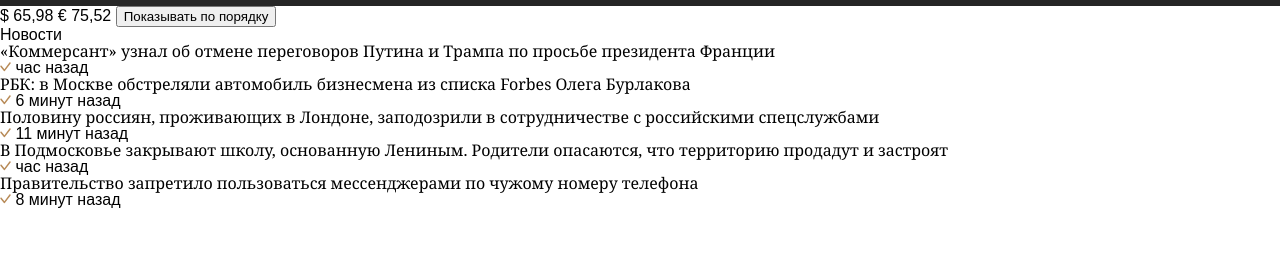
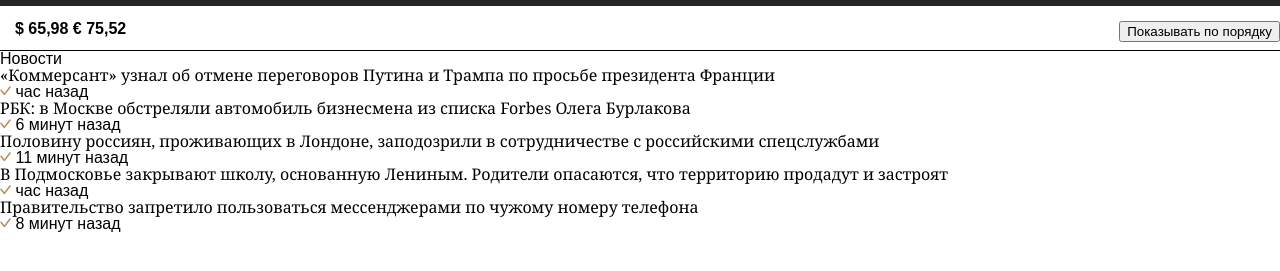
Before and after one commit to antonina-vetlugaeva/3OTR-Meduza, a plain HTML site: page index.html in a window 1280 px wide. Shown: the part 39-310 px from the top of the page. Drawn offline with Linux system fonts and the light colour scheme.

Commit message:
Добавили стили для панели

```diff
--- a/styles/style.css
+++ b/styles/style.css
@@ -1,6 +1,8 @@
 @import "reset.css";
 
 * {
+  box-sizing: border-box;
+
   -webkit-font-smoothing: antialiased;
   -moz-osx-font-smoothing: grayscale;
 }
@@ -48,3 +50,20 @@
 body > header li {
   padding-right: 15px;
 }
+
+.panel {
+  position: relative;
+
+  height: 45px;
+  padding: 15px;
+
+  border-bottom: 1px solid;
+  background-color: #fff;
+
+  font-weight: bold;
+}
+
+.panel button {
+  position: absolute;
+  right: 0;
+}
```
